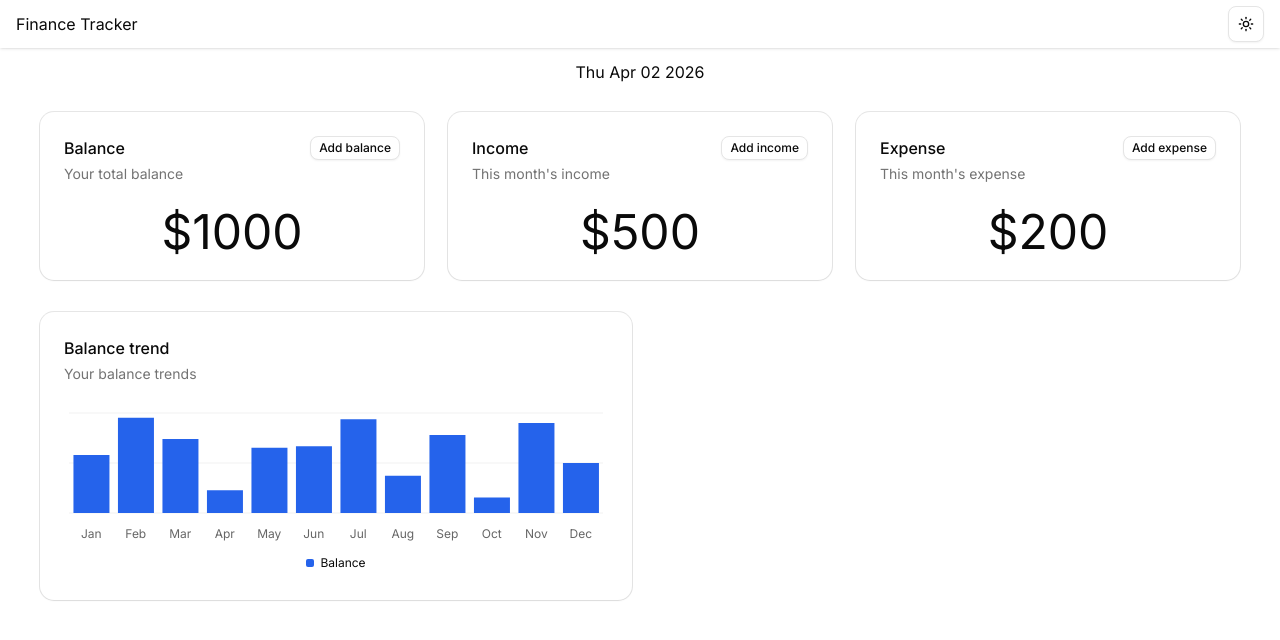
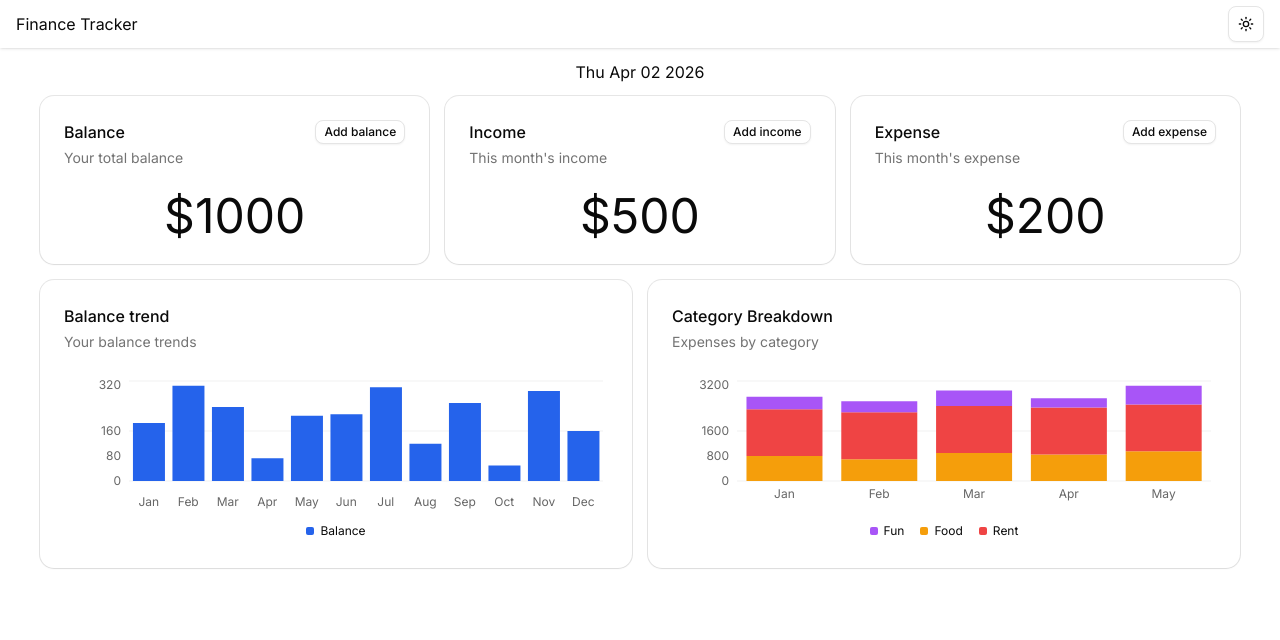
Before and after one commit to darshan03s/finance_tracker, a Next.js app: page / in a window 1280 px wide. Shown: the top 640 px of the page. Built offline with nearby package versions, Linux system fonts and the light colour scheme.

Commit message:
feat: add category breakdown chart and update main layout

```diff
--- a/components/balance-trend.tsx
+++ b/components/balance-trend.tsx
@@ -1,6 +1,6 @@
 'use client';
 
-import { Bar, BarChart, CartesianGrid, XAxis } from 'recharts';
+import { Bar, BarChart, CartesianGrid, XAxis, YAxis } from 'recharts';
 
 import {
   ChartConfig,
@@ -46,6 +46,7 @@ const ChartWrapper = () => {
           axisLine={false}
           tickFormatter={(value) => value.slice(0, 3)}
         />
+        <YAxis tickLine={false} axisLine={false} />
         <ChartTooltip content={<ChartTooltipContent />} />
         <ChartLegend content={<ChartLegendContent />} />
         <Bar dataKey="balance" fill="var(--color-balance)" radius={0} />
--- /dev/null
+++ b/components/category-breakdown.tsx
@@ -0,0 +1,73 @@
+'use client';
+
+import { Bar, BarChart, CartesianGrid, XAxis, YAxis } from 'recharts';
+
+import {
+  ChartConfig,
+  ChartContainer,
+  ChartLegend,
+  ChartLegendContent,
+  ChartTooltip,
+  ChartTooltipContent
+} from '@/components/ui/chart';
+
+import { Card, CardContent, CardDescription, CardHeader, CardTitle } from '@/components/ui/card';
+
+type ChartData = {
+  month: string;
+  food: number;
+  rent: number;
+  entertainment: number;
+};
+
+const chartData: ChartData[] = [
+  { month: 'Jan', food: 800, rent: 1500, entertainment: 400 },
+  { month: 'Feb', food: 700, rent: 1500, entertainment: 350 },
+  { month: 'Mar', food: 900, rent: 1500, entertainment: 500 },
+  { month: 'Apr', food: 850, rent: 1500, entertainment: 300 },
+  { month: 'May', food: 950, rent: 1500, entertainment: 600 }
+];
+
+const chartConfig = {
+  food: { label: 'Food', color: '#f59e0b' },
+  rent: { label: 'Rent', color: '#ef4444' },
+  entertainment: { label: 'Fun', color: '#a855f7' }
+} satisfies ChartConfig;
+
+const ChartWrapper = () => {
+  return (
+    <ChartContainer config={chartConfig} className="h-full w-full">
+      <BarChart data={chartData}>
+        <CartesianGrid vertical={false} />
+
+        <XAxis dataKey="month" tickLine={false} axisLine={false} />
+
+        <YAxis tickLine={false} axisLine={false} />
+
+        <ChartTooltip content={<ChartTooltipContent />} />
+        <ChartLegend content={<ChartLegendContent />} />
+
+        <Bar dataKey="food" stackId="expense" fill="var(--color-food)" />
+        <Bar dataKey="rent" stackId="expense" fill="var(--color-rent)" />
+        <Bar dataKey="entertainment" stackId="expense" fill="var(--color-entertainment)" />
+      </BarChart>
+    </ChartContainer>
+  );
+};
+
+const CategoryBreakdown = () => {
+  return (
+    <Card className="h-full w-full flex flex-col">
+      <CardHeader>
+        <CardTitle>Category Breakdown</CardTitle>
+        <CardDescription>Expenses by category</CardDescription>
+      </CardHeader>
+
+      <CardContent className="flex-1 min-h-0">
+        <ChartWrapper />
+      </CardContent>
+    </Card>
+  );
+};
+
+export default CategoryBreakdown;
--- a/components/main.tsx
+++ b/components/main.tsx
@@ -8,6 +8,7 @@ import {
 } from '@/components/ui/card';
 import { Button } from './ui/button';
 import BalanceTrend from './balance-trend';
+import CategoryBreakdown from './category-breakdown';
 
 const BalanceCard = () => {
   return (
@@ -76,14 +77,19 @@ const Main = () => {
   return (
     <main>
       <div className="h-10 flex items-center justify-center py-6">{new Date().toDateString()}</div>
-      <div className="balance-income-expense grid grid-cols-1 sm:grid-cols-3 gap-6 px-10 py-4">
+      <div className="space-y-4">
+        <div className="balance-income-expense grid grid-cols-1 sm:grid-cols-3 gap-4 px-10">
           <BalanceCard />
           <IncomeCard />
           <ExpenseCard />
         </div>
-      <div className="charts grid grid-cols-1 sm:grid-cols-2 px-10 py-4 gap-4">
+        <div className="charts grid grid-cols-1 sm:grid-cols-2 px-10 gap-4">
           <div className="h-72">
             <BalanceTrend />
+          </div>
+          <div className="h-72">
+            <CategoryBreakdown />
+          </div>
         </div>
       </div>
     </main>
```
Lines whose indentation alone changed are shown as unchanged.
